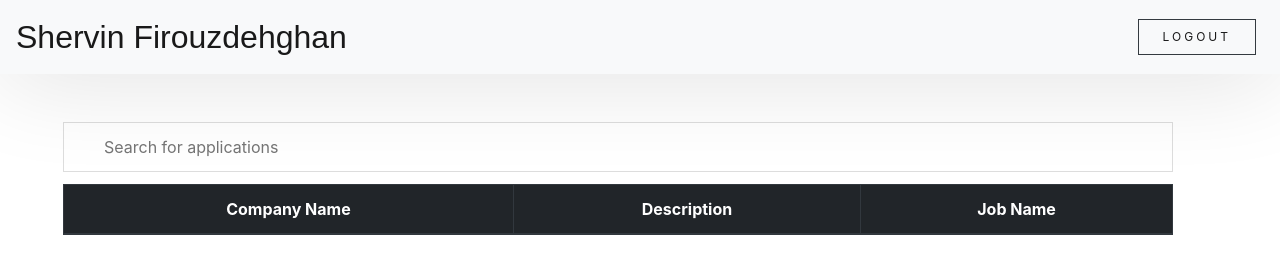
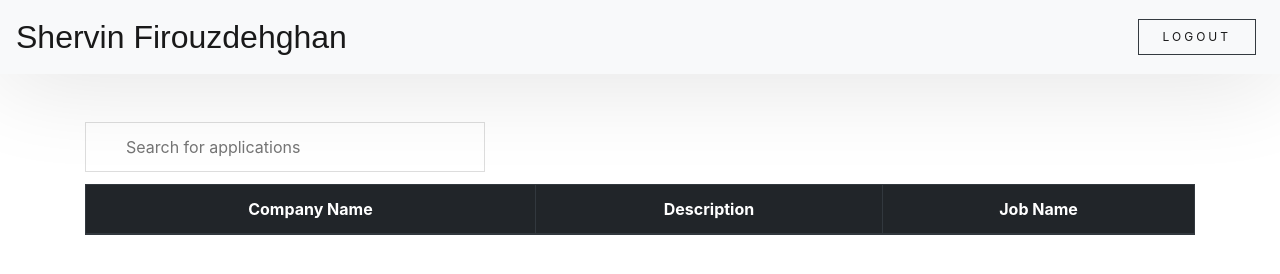
Before and after one commit to shervinf1/shervinf1.github.io, a plain HTML site: page dashboard.html in a window 1280 px wide. Drawn offline with nearby package versions, Linux system fonts and the light colour scheme; no server answers.

```diff
--- a/dashboard.html
+++ b/dashboard.html
@@ -23,8 +23,8 @@
                 </ul>
             </div>
         </nav>
-        <div class="container m-5">
-            <input type="text" id="myInput" onkeyup="searchTable()" placeholder="Search for applications">
+        <div class="container mt-5" ">
+            <input type="text" id="myInput" onkeyup="searchTable()" style="width: 400px;" placeholder="Search for applications">
             <table class="table" id="applicationsTable">
                 <thead class="thead-dark">
                     <tr>
```
